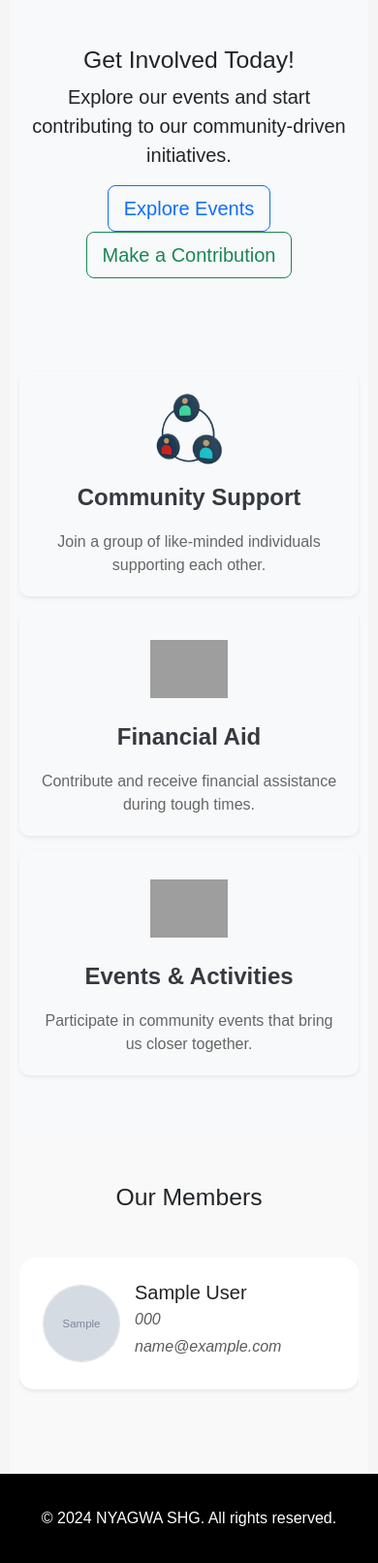
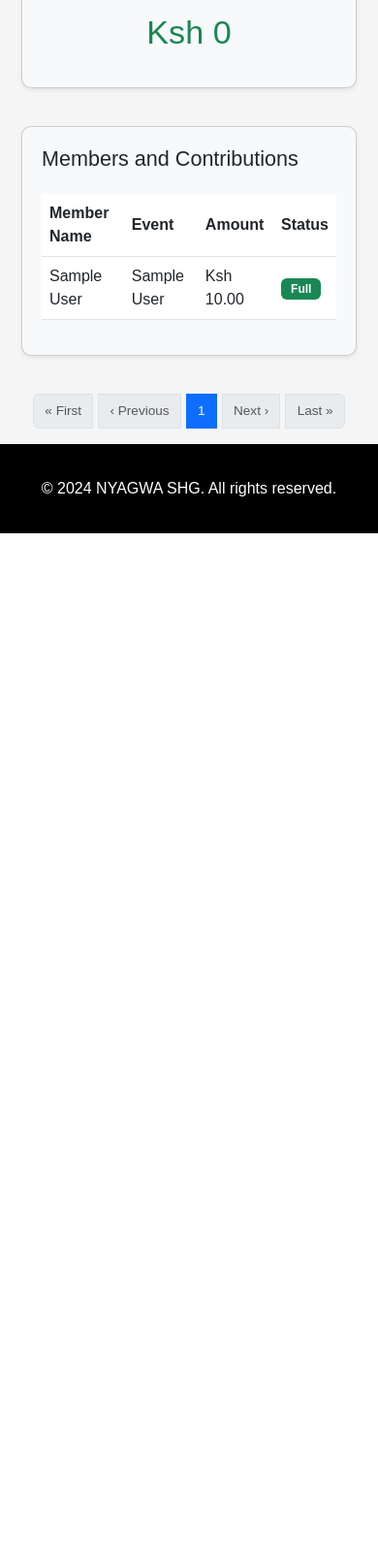
Before and after one commit to onyangodonomondi/Shg, a Django app: page / in a window 390 px wide. Shown: the part 625-2237 px from the top of the page at 97% size. After the commit the page ends 1175 px from the top, so only its background shows below. Run offline with Django 5.2, Linux system fonts and the light colour scheme; tables that the repository leaves empty hold one stand-in row (values such as "Sample post"); grey boxes marked "Sample" are stand-in pictures; some libraries are stand-ins or nearby versions; grey boxes are pictures that could not be loaded.

Commit message:
massive update

```diff
--- a/members/templates/base.html
+++ b/members/templates/base.html
@@ -39,6 +39,9 @@
               <li class="nav-item">
                 <a class="nav-link active" aria-current="page" href="{% url 'home' %}">Home</a>
               </li>
+              <li class="nav-item">
+                <a class="nav-link" href="{% url 'lineage' %}">Lineage</a> <!-- New Link to Lineage -->
+            </li>
               <li class="nav-item">
                 <a class="nav-link" href="{% url 'events_page' %}">Events</a>
               </li>
--- a/members/templates/members/home.html
+++ b/members/templates/members/home.html
@@ -1,157 +1,142 @@
 {% extends 'base.html' %}
 {% load static %}
 
-{% block title %}Welcome to NYAGWA SHG{% endblock %}
+{% block title %}Member Contributions{% endblock %}
 
 {% block content %}
-<!-- Hero Section -->
-<section class="hero text-center text-white d-flex justify-content-center align-items-center" style="background-image: url('{% static 'images/hero-bg.jpg' %}'); height: 500px; background-size: cover;">
-    <div>
-        <h1 class="display-4">Welcome to NYAGWA SHG</h1>
-        <p class="lead">Empowering our community through collective support.</p>
-        <a href="#" class="btn btn-primary btn-lg mt-3" style="background: linear-gradient(90deg, #1CB5E0 0%, #000851 100%); border: none;">Join Us Now</a>
-    </div>
-</section>
-
-<!-- Call-to-Action Section -->
-<section class="cta py-5 text-center bg-light">
-    <div class="container">
-        <h2>Get Involved Today!</h2>
-        <p class="lead">Explore our events and start contributing to our community-driven initiatives.</p>
-        <a href="{% url 'events_page' %}" class="btn btn-outline-primary btn-lg">Explore Events</a>
-        <a href="{% url 'contributions_page' %}" class="btn btn-outline-success btn-lg">Make a Contribution</a>
-    </div>
-</section>
-
-<!-- Services Section -->
-<section class="services py-5 bg-light">
-    <div class="container">
-        <div class="row text-center">
+<div class="container-fluid">
+    <div class="row">
+        <!-- Main Content (No Sidebar) -->
+        <main class="col-12 px-md-4">
+            <!-- Dynamic Top Section -->
+            <div id="member-details" class="row mt-4">
                 <div class="col-md-4">
-                <div class="card border-0 shadow-sm" style="background-color: #f8f9fa; border-radius: 10px;">
-                    <div class="card-body">
-                        <!-- Adjusted image styling for better appearance -->
-                        <img src="{% static 'images/community-support-icon.png' %}" alt="Community Support" class="mb-3 service-icon">
-                        <h3 class="card-title">Community Support</h3>
-                        <p class="card-text">Join a group of like-minded individuals supporting each other.</p>
+                    <div class="card shadow-sm">
+                        <div class="card-body text-center">
+                            <!-- Update the profile picture dynamically -->
+                            <img id="profile-pic" src="{% static 'images/default_profile.jpg' %}" class="rounded-circle mb-3 profile-img" alt="Profile Picture">
+                            <h4 id="member-name" class="font-weight-bold">Select a Member</h4>
+                            <p class="text-muted" id="member-email">Email: example@example.com</p>
+                            <p class="text-muted" id="member-contributions">Total Contributions: Ksh 0</p>
                         </div>
                     </div>
                 </div>
                 <div class="col-md-4">
-                <div class="card border-0 shadow-sm" style="background-color: #f8f9fa; border-radius: 10px;">
-                    <div class="card-body">
-                        <img src="{% static 'images/financial-aid-icon.png' %}" alt="Financial Aid" class="mb-3 service-icon">
-                        <h3 class="card-title">Financial Aid</h3>
-                        <p class="card-text">Contribute and receive financial assistance during tough times.</p>
+                    <div class="card shadow-sm">
+                        <div class="card-body text-center">
+                            <h4>Total Events</h4>
+                            <p class="display-4 font-weight-bold text-primary" id="total-events">0</p>
                         </div>
                     </div>
                 </div>
                 <div class="col-md-4">
-                <div class="card border-0 shadow-sm" style="background-color: #f8f9fa; border-radius: 10px;">
-                    <div class="card-body">
-                        <img src="{% static 'images/events-icon.png' %}" alt="Events & Activities" class="mb-3 service-icon">
-                        <h3 class="card-title">Events & Activities</h3>
-                        <p class="card-text">Participate in community events that bring us closer together.</p>
+                    <div class="card shadow-sm">
+                        <div class="card-body text-center">
+                            <h4>Contributions Amount</h4>
+                            <p class="display-4 font-weight-bold text-success" id="total-amount">Ksh 0</p>
                         </div>
                     </div>
                 </div>
             </div>
-    </div>
-</section>
 
-<style>
-    /* Styling the images to fit and center properly */
-    .service-icon {
-        width: 80px;
-        height: 80px;
-        object-fit: contain;
-        margin-bottom: 20px;
-    }
-
-    .services .card-body {
-        padding: 20px;
-    }
-
-    .services .card-title {
-        font-size: 1.5rem;
-        font-weight: 600;
-    }
-
-    .services .card-text {
-        font-size: 1rem;
-        color: #666;
-    }
-
-    .services .card {
-        transition: all 0.3s ease-in-out;
-        box-shadow: 0 4px 8px rgba(0, 0, 0, 0.1);
-        border-radius: 10px;
-    }
-
-    .services .card:hover {
-        transform: translateY(-10px);
-        box-shadow: 0 8px 16px rgba(0, 0, 0, 0.2);
-    }
-</style>
-
-<!-- Members Section -->
-<section class="profiles-section py-5">
-    <div class="container">
-        <h2 class="text-center mb-5">Our Members</h2>
-        <!-- Profiles Container with Scroll -->
-        <div class="profiles-container" style="max-height: 600px; overflow-y: auto;">
-            <div class="row">
-                {% for profile in profiles %}
-                <div class="col-md-4 mb-4">
-                    <div class="card p-4 border-0 shadow-sm" style="border-radius: 15px; background-color: #fff;">
-                        <div class="d-flex align-items-center">
-                            <!-- Profile Image -->
-                            {% if profile.image %}
-                            <img src="{{ profile.image.url }}" class="rounded-circle border" alt="{{ profile.user.get_full_name }}" style="width: 80px; height: 80px; object-fit: cover; margin-right: 15px;">
+            <!-- Member Contribution List (Lower Table) -->
+            <div class="row mt-4">
+                <div class="col-md-12">
+                    <div class="card shadow-sm">
+                        <div class="card-body">
+                            <h4 class="mb-4">Members and Contributions</h4>
+                            <table class="table table-hover table-responsive-sm">
+                                <thead>
+                                    <tr>
+                                        <th>Member Name</th>
+                                        <th>Event</th>
+                                        <th>Amount</th>
+                                        <th>Status</th>
+                                    </tr>
+                                </thead>
+                                <tbody>
+                                    {% for contribution in page_obj.object_list %}
+                                    <tr onclick="showMemberDetails('{{ contribution.profile.user.first_name }} {{ contribution.profile.user.last_name }}', '{{ contribution.profile.user.email }}', '{{ contribution.total_contributions }}', '{{ contribution.event_count }}', '{{ contribution.amount }}', '{% if contribution.profile.image %}{{ contribution.profile.image.url }}{% else %}{% static 'images/default_profile.jpg' %}{% endif %}')">
+                                        <td>{{ contribution.profile.user.first_name }} {{ contribution.profile.user.last_name }}</td>
+                                        <td>{{ contribution.event.name }}</td>
+                                        <td>Ksh {{ contribution.amount }}</td>
+                                        <td>
+                                            {% if contribution.is_full %}
+                                            <span class="badge bg-success">Full</span>
                                             {% else %}
-                            <img src="{% static 'images/default.jpg' %}" class="rounded-circle border" alt="Default Profile Picture" style="width: 80px; height: 80px; object-fit: cover; margin-right: 15px;">
+                                            <span class="badge bg-warning">Partial</span>
                                             {% endif %}
-
-                            <!-- Profile Info -->
-                            <div class="ml-3">
-                                <h4 class="font-weight-bold mb-1">{{ profile.user.get_full_name }}</h4>
-                                <p class="text-muted mb-1">{{ profile.phone_number|default:"Phone not provided" }}</p>
-                                <p class="text-muted">{{ profile.user.email|default:"Email not provided" }}</p>
+                                        </td>
+                                    </tr>
+                                    {% endfor %}
+                                </tbody>
+                            </table>
                         </div>
                     </div>
                 </div>
             </div>
+
+            <!-- Pagination Controls -->
+            <div class="pagination justify-content-center mt-4">
+                <ul class="pagination">
+                    {% if page_obj.has_previous %}
+                        <li class="page-item">
+                            <a class="page-link" href="?page=1">&laquo; First</a>
+                        </li>
+                        <li class="page-item">
+                            <a class="page-link" href="?page={{ page_obj.previous_page_number }}">&lsaquo; Previous</a>
+                        </li>
+                    {% else %}
+                        <li class="page-item disabled">
+                            <span class="page-link">&laquo; First</span>
+                        </li>
+                        <li class="page-item disabled">
+                            <span class="page-link">&lsaquo; Previous</span>
+                        </li>
+                    {% endif %}
+
+                    <!-- Page numbers -->
+                    {% for num in page_obj.paginator.page_range %}
+                        {% if page_obj.number == num %}
+                            <li class="page-item active"><span class="page-link">{{ num }}</span></li>
+                        {% else %}
+                            <li class="page-item"><a class="page-link" href="?page={{ num }}">{{ num }}</a></li>
+                        {% endif %}
                     {% endfor %}
+
+                    {% if page_obj.has_next %}
+                        <li class="page-item">
+                            <a class="page-link" href="?page={{ page_obj.next_page_number }}">Next &rsaquo;</a>
+                        </li>
+                        <li class="page-item">
+                            <a class="page-link" href="?page={{ page_obj.paginator.num_pages }}">Last &raquo;</a>
+                        </li>
+                    {% else %}
+                        <li class="page-item disabled">
+                            <span class="page-link">Next &rsaquo;</span>
+                        </li>
+                        <li class="page-item disabled">
+                            <span class="page-link">Last &raquo;</span>
+                        </li>
+                    {% endif %}
+                </ul>
+            </div>
+        </main>
     </div>
 </div>
-    </div>
-</section>
 
-<style>
-    .profiles-section {
-        background-color: #f9f9f9;
-        padding: 60px 0;
+<script>
+function showMemberDetails(name, email, totalContributions, eventCount, totalAmount, profilePicUrl) {
+    // Update the top section with the clicked member's details
+    document.getElementById("member-name").innerText = name;
+    document.getElementById("member-email").innerText = "Email: " + email;
+    document.getElementById("member-contributions").innerText = "Total Contributions: Ksh " + totalContributions;
+    document.getElementById("total-events").innerText = eventCount;
+    document.getElementById("total-amount").innerText = "Ksh " + totalAmount;
+
+    // Update profile picture with the selected member's picture
+    document.getElementById("profile-pic").src = profilePicUrl;
 }
-    .profiles-section .profiles-container {
-        max-height: 600px; /* Limits the height and adds scroll */
-        overflow-y: auto; /* Enables scrolling */
-    }
-    .profiles-section .card {
-        transition: all 0.3s ease-in-out;
-        box-shadow: 0 4px 8px rgba(0, 0, 0, 0.1);
-    }
-    .profiles-section .card:hover {
-        transform: translateY(-10px);
-        box-shadow: 0 8px 16px rgba(0, 0, 0, 0.2);
-    }
-    .profiles-section h4 {
-        font-size: 1.25rem;
-        margin-bottom: 0;
-    }
-    .profiles-section p {
-        margin-bottom: 0.5rem;
-        color: #666;
-    }
-</style>
+</script>
 
 {% endblock %}
--- a/members/urls.py
+++ b/members/urls.py
@@ -6,6 +6,7 @@ from django.contrib.auth import views as auth_views
 urlpatterns = [
     # Home Page
     path('', views.home, name='home'),
+    path('lineage/', views.lineage_view, name='lineage'),
 
     # Event Management
     path('events/', views.events_page, name='events_page'),
--- a/members/views.py
+++ b/members/views.py
@@ -18,9 +18,78 @@ from datetime import datetime
 from django.contrib.auth.models import User
 from django.shortcuts import get_object_or_404
 
+from django.shortcuts import render
+from django.db.models import Sum, Count
+from .models import Contribution, Event
+from django.core.paginator import Paginator
+
 def home(request):
-    profiles = Profile.objects.all()  # Get all user profiles
-    return render(request, 'members/home.html', {'profiles': profiles})
+    # Fetch all contributions
+    contributions = Contribution.objects.all()
+
+    contributions_data = []
+
+    for contribution in contributions:
+        # Count the unique events for each profile
+        event_count = Contribution.objects.filter(profile=contribution.profile).values('event').distinct().count()
+
+        # Sum of all contributions for each profile
+        total_contributions = Contribution.objects.filter(profile=contribution.profile).aggregate(Sum('amount'))['amount__sum'] or 0
+
+        # Determine if the contribution is full based on event required amount
+        required_amount = contribution.event.required_amount
+        is_full = contribution.amount >= required_amount
+
+        # Append the contribution data, including event count, total contributions, and full/partial status
+        contributions_data.append({
+            'profile': contribution.profile,
+            'event': contribution.event,
+            'amount': contribution.amount,
+            'is_full': is_full,
+            'event_count': event_count,
+            'total_contributions': total_contributions
+        })
+
+    # Paginate the contributions (10 per page)
+    paginator = Paginator(contributions_data, 10)  # Show 10 contributions per page
+
+    # Get the current page number from the request
+    page_number = request.GET.get('page')
+
+    # Get the contributions for the current page
+    page_obj = paginator.get_page(page_number)
+
+    return render(request, 'members/home.html', {'page_obj': page_obj})
+
+def lineage_view(request):
+    # Get all profiles
+    profiles = Profile.objects.all()
+
+    # Group profiles by their father
+    families = {}
+    for profile in profiles:
+        # If no father, they are the top-most individuals
+        if profile.father is None:
+            families[profile] = []
+        else:
+            # Add children under their respective fathers
+            if profile.father not in families:
+                families[profile.father] = []
+            families[profile.father].append(profile)
+
+    context = {
+        'families': families,
+    }
+    return render(request, 'members/lineage.html', context)
+
+def profile_detail(request, pk):
+    profile = get_object_or_404(Profile, pk=pk)
+    siblings = profile.get_siblings()
+    context = {
+        'profile': profile,
+        'siblings': siblings,
+    }
+    return render(request, 'profile_detail.html', context)
 
 @user_passes_test(lambda u: u.is_staff)
 def manage_contributions(request):
--- a/static/css/styles.css
+++ b/static/css/styles.css
@@ -442,3 +442,285 @@ body {
 .login-footer a:hover {
     text-decoration: underline;
 }
+
+/* Sidebar styling */
+.sidebar {
+    height: 100vh;
+    position: fixed;
+    top: 0;
+    left: 0;
+    padding: 15px 0;
+    box-shadow: 2px 0 5px rgba(0, 0, 0, 0.1);
+}
+
+.sidebar .nav-link {
+    font-size: 1.1rem;
+    color: #333;
+    padding: 10px 20px;
+    display: flex;
+    align-items: center;
+}
+
+.sidebar .nav-link i {
+    margin-right: 10px;
+}
+
+/* Card and grid styling */
+.card {
+    border-radius: 10px;
+    transition: transform 0.3s ease;
+}
+
+.card:hover {
+    transform: translateY(-5px);
+    box-shadow: 0 8px 16px rgba(0, 0, 0, 0.1);
+}
+
+.card-body {
+    padding: 20px;
+}
+
+.card-title {
+    font-size: 1.25rem;
+}
+
+.card .btn {
+    margin-right: 10px;
+}
+
+/* Sidebar styling */
+.sidebar {
+    height: 100vh;
+    position: fixed;
+    top: 0;
+    left: 0;
+    padding: 15px 0;
+    box-shadow: 2px 0 5px rgba(0, 0, 0, 0.1);
+}
+
+.sidebar .nav-link {
+    font-size: 1.1rem;
+    color: #333;
+    padding: 10px 20px;
+    display: flex;
+    align-items: center;
+}
+
+.sidebar .nav-link i {
+    margin-right: 10px;
+}
+
+/* Profile image styling */
+.profile-img {
+    width: 100px;
+    height: 100px;
+    object-fit: cover;
+    border-radius: 50%;
+}
+
+/* Dynamic section and table */
+.card {
+    border-radius: 10px;
+    transition: transform 0.3s ease;
+}
+
+.card:hover {
+    transform: translateY(-5px);
+    box-shadow: 0 8px 16px rgba(0, 0, 0, 0.1);
+}
+
+.table-hover tbody tr:hover {
+    background-color: #f5f5f5;
+}
+
+.table th,
+.table td {
+    vertical-align: middle;
+}
+
+.badge {
+    padding: 0.5em 0.75em;
+}
+
+.card-header {
+    background-color: #f8f9fa;
+    font-weight: bold;
+}
+
+img.rounded-circle {
+    border: 2px solid #ddd;
+    padding: 3px;
+    background-color: #fff;
+}
+
+.tree ul {
+    padding-top: 20px;
+    position: relative;
+    transition: all 0.5s;
+}
+
+.tree li {
+    float: left;
+    text-align: center;
+    list-style-type: none;
+    position: relative;
+    padding: 20px 5px 0 5px;
+    transition: all 0.5s;
+}
+
+.tree li::before,
+.tree li::after {
+    content: '';
+    position: absolute;
+    top: 0;
+    right: 50%;
+    border-top: 1px solid #ccc;
+    width: 50%;
+    height: 20px;
+}
+
+.tree li::after {
+    right: auto;
+    left: 50%;
+    border-left: 1px solid #ccc;
+}
+
+.tree li a {
+    border: 1px solid #ccc;
+    padding: 5px 10px;
+    text-decoration: none;
+    color: #666;
+    font-family: Arial, sans-serif;
+    font-size: 11px;
+    display: inline-block;
+    border-radius: 5px;
+    transition: all 0.5s;
+}
+
+.tree li a:hover {
+    background-color: #e2e2e2;
+    color: #000;
+    border: 1px solid #94a0b4;
+}
+
+.profile-info,
+.siblings-info {
+    flex: 1;
+    min-width: 250px;
+}
+
+.sibling-item img {
+    border: 2px solid #ccc;
+    margin-bottom: 5px;
+    transition: transform 0.3s;
+}
+
+.sibling-item img:hover {
+    transform: scale(1.1);
+}
+
+.sibling-item p {
+    font-size: 0.85rem;
+}
+
+.profile-info h3 {
+    font-size: 1.25rem;
+}
+
+.border {
+    border-color: #e0e0e0 !important;
+}
+
+@media (max-width: 768px) {
+
+    .profile-info,
+    .siblings-info {
+        flex: 1 1 100%;
+        text-align: center;
+    }
+
+    .d-flex {
+        flex-direction: column;
+    }
+}
+
+@media (max-width: 576px) {
+    .pagination .page-link {
+        padding: 0.4rem 0.7rem;
+        font-size: 0.85rem;
+    }
+
+    .pagination .page-item {
+        margin: 0 3px;
+    }
+}
+
+.family-tree ul {
+    padding-top: 20px;
+    position: relative;
+    transition: all 0.5s;
+}
+
+.family-tree li {
+    float: left;
+    text-align: center;
+    list-style-type: none;
+    position: relative;
+    padding: 20px 5px 0 5px;
+    transition: all 0.5s;
+}
+
+.family-tree li::before,
+.family-tree li::after {
+    content: '';
+    position: absolute;
+    top: 0;
+    right: 50%;
+    border-top: 1px solid #ccc;
+    width: 50%;
+    height: 20px;
+}
+
+.family-tree li::after {
+    right: auto;
+    left: 50%;
+    border-left: 1px solid #ccc;
+}
+
+.family-tree li a {
+    border: 1px solid #ccc;
+    padding: 5px 10px;
+    text-decoration: none;
+    color: #666;
+    font-family: Arial, sans-serif;
+    font-size: 11px;
+    display: inline-block;
+    border-radius: 5px;
+    transition: all 0.5s;
+}
+
+.family-tree li a:hover {
+    background-color: #e2e2e2;
+    color: #000;
+    border: 1px solid #94a0b4;
+}
+
+.profile-card {
+    background-color: #f8f9fa;
+    padding: 15px;
+    border-radius: 10px;
+    box-shadow: 0 4px 8px rgba(0, 0, 0, 0.1);
+    text-align: center;
+    width: 200px;
+    margin: auto;
+}
+
+.profile-card h4,
+.profile-card h5 {
+    margin: 10px 0 5px 0;
+}
+
+.profile-card img {
+    border: 2px solid #ddd;
+    padding: 5px;
+}
```
Also changed, not shown: members/models.py (+10 -11 lines), members/templates/members/lineage.html (added, +42 -0 lines), media/profile_pics/vecteezy_a-woman-in-a-lab-coat-is-working-with-a-machine-that-has-a_46291597.jpg, static/images/default.jpg (added), static/images/default_profile.jpg (added), 5 other files. Lines whose indentation alone changed are shown as unchanged.
